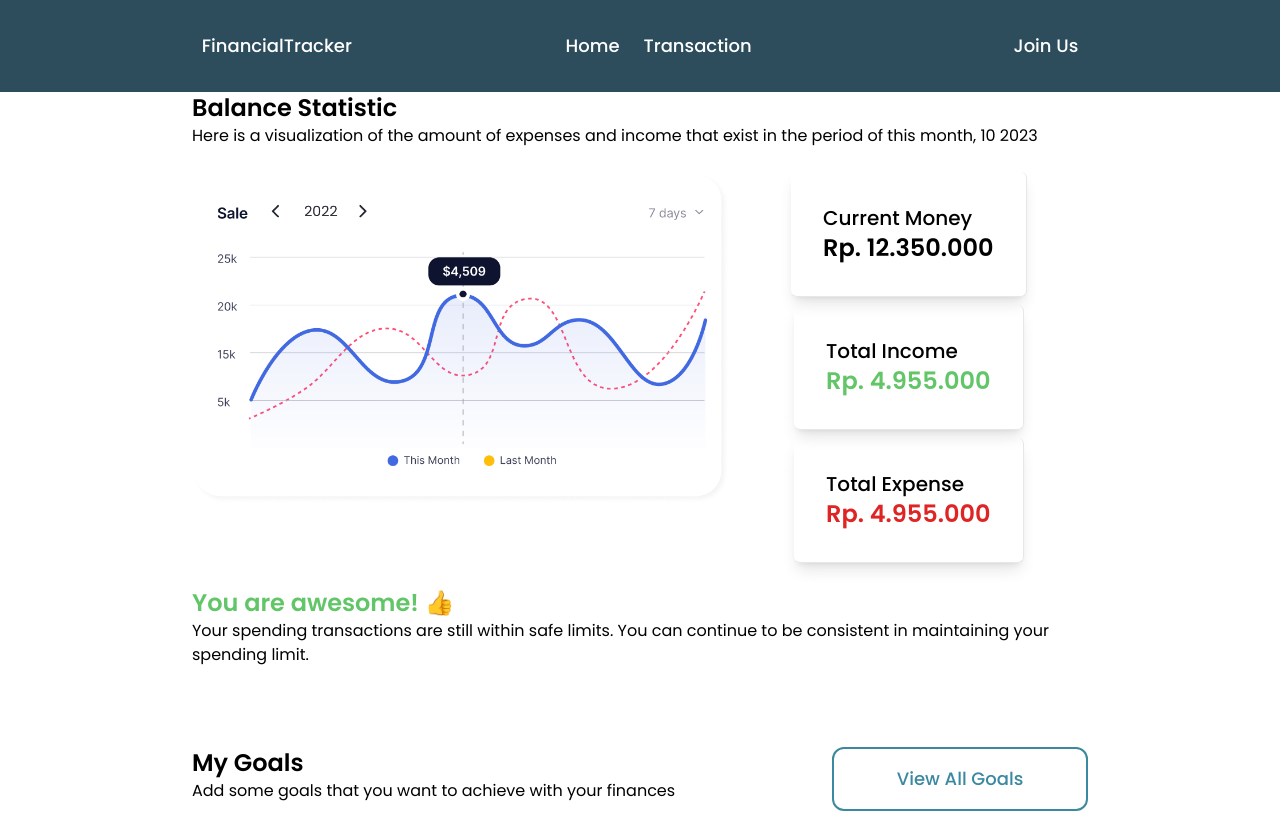
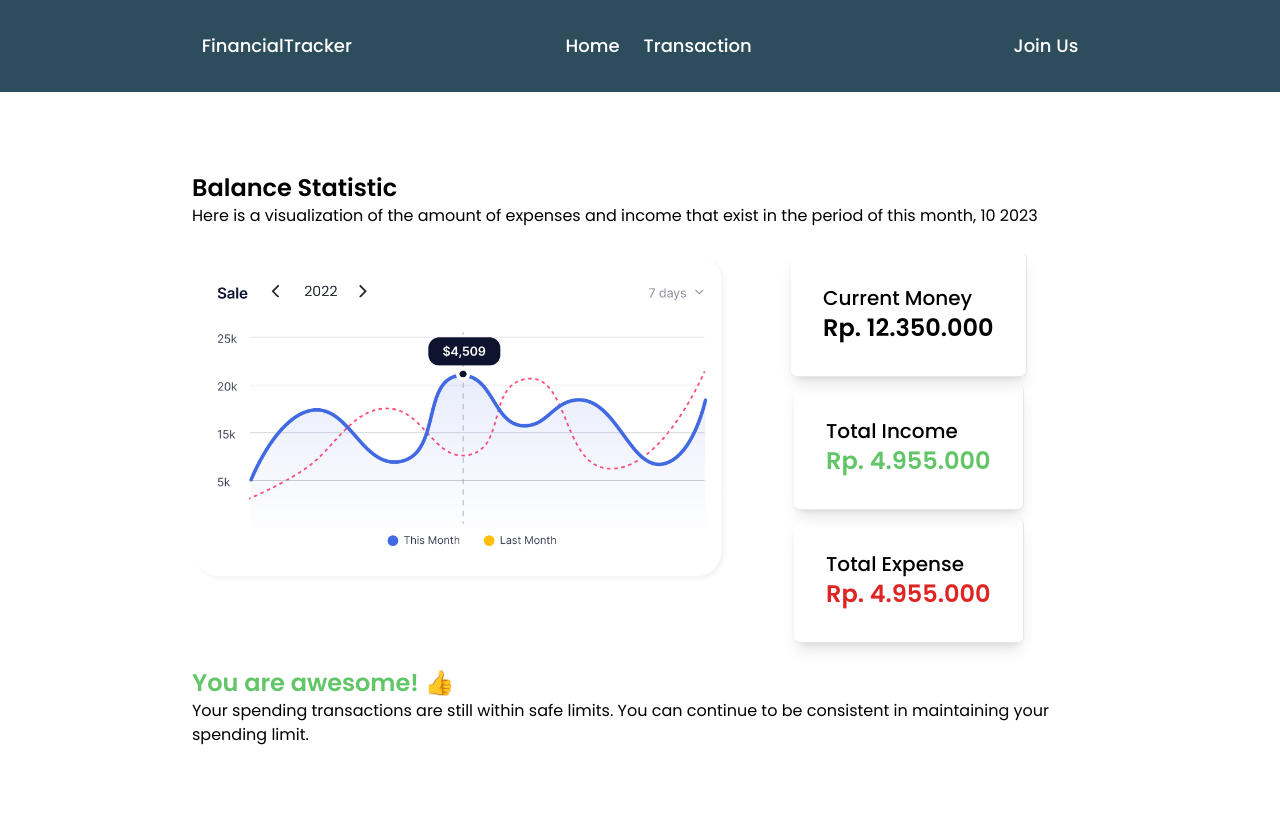
Before and after one commit to MahesaInsan/FinanceTracker, a React (Vite) app in the folder r-frontend/: page /dashboard in a window 1280 px wide. Shown: the top 813 px of the page. Built offline with nearby package versions, Linux system fonts and the light colour scheme.

Commit message:
fixed page overflow

```diff
--- a/r-frontend/src/views/Dashboard.jsx
+++ b/r-frontend/src/views/Dashboard.jsx
@@ -10,7 +10,7 @@ const Dashboard = () => {
 
   return (
     <Layout>
-      <div className='flex flex-col w-screen pl-[15%] pr-[15%] gap-20'>
+      <div className='flex flex-col w-full pl-[15%] pr-[15%] gap-20 pt-20'>
         <Statistic />
         <Goals />
         <TransactionHistoryDashboard />
```
